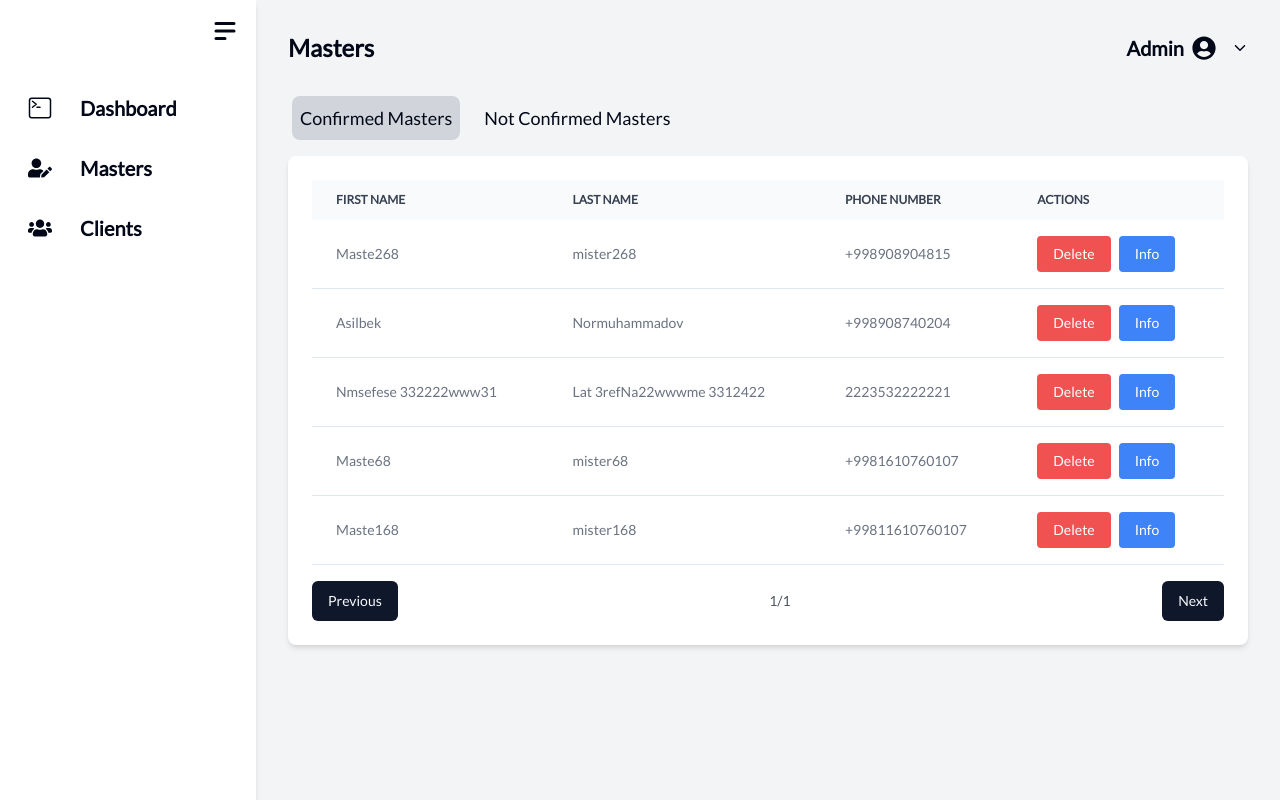
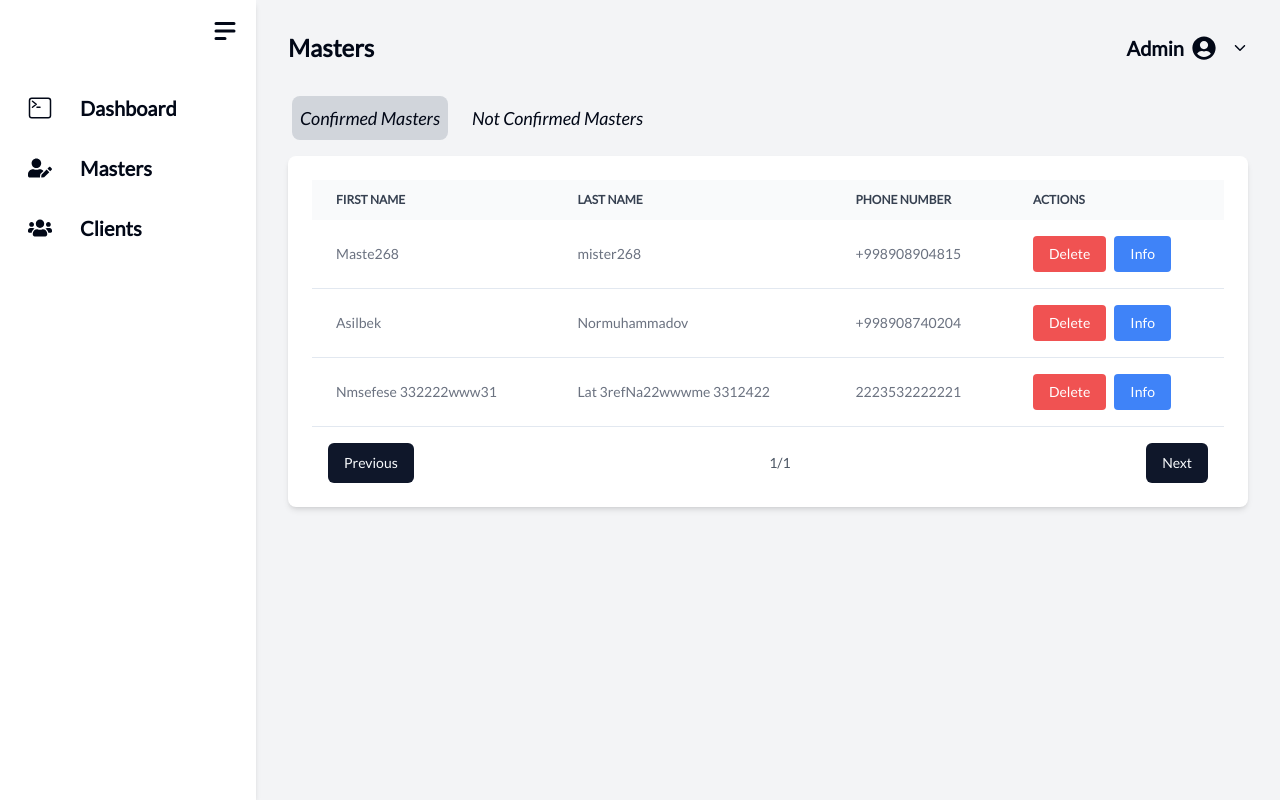
Before and after one commit to jasurhaydarovcode/football-stadium-dashboard, a React (Vite) app: page /masters in a window 1280 px wide. Built offline with nearby package versions, Linux system fonts and the light colour scheme; sample sign-in values are in the browser's storage.

Commit message:
Some upgrade

```diff
--- a/src/components/content/ClientsList.tsx
+++ b/src/components/content/ClientsList.tsx
@@ -8,8 +8,12 @@ interface Client {
 }
 
 const clients: Client[] = [
-    { firstName: 'Muhammadyusuf', lastName: 'Temirov', orderCount: 21, phoneNumber: '+998919517335' },
-    { firstName: 'client2', lastName: 'client2', orderCount: 0, phoneNumber: '55555222' }
+    {
+        firstName: 'Muhammadyusuf',
+        lastName: 'Temirov',
+        orderCount: 21,
+        phoneNumber: '+998919517335'
+    }
 ];
 
 function ClientsList() {
@@ -55,9 +59,9 @@ function ClientsList() {
                 </tbody>
             </table>
 
-            <div className="flex justify-between items-center mt-4">
+            <div className="flex justify-between items-center px-4 mt-4">
                 <button className="bg-gray-800 text-white px-4 py-2 rounded hover:bg-gray-900">Previous</button>
-                <span>1/3</span>
+                <span>1/1</span>
                 <button className="bg-gray-800 text-white px-4 py-2 rounded hover:bg-gray-900">Next</button>
             </div>
 
--- a/src/components/content/MastersConfirmed.tsx
+++ b/src/components/content/MastersConfirmed.tsx
@@ -25,16 +25,6 @@ const MastersConfirmed = () => {
             firstName: "Nmsefese 332222www31",
             lastName: "Lat 3refNa22wwwme 3312422",
             phoneNumber: "2223532222221"
-        },
-        {
-            firstName: "Maste68",
-            lastName: "mister68",
-            phoneNumber: "+9981610760107"
-        },
-        {
-            firstName: "Maste168",
-            lastName: "mister168",
-            phoneNumber: "+99811610760107"
         }
     ];
 
@@ -43,11 +33,6 @@ const MastersConfirmed = () => {
             firstName: "Asilbek",
             lastName: "Normuhammadov",
             phoneNumber: "+99811610760107"
-        },
-        {
-            firstName: "Asilbek",
-            lastName: "asilbek",
-            phoneNumber: "+998908904815"
         }
     ];
 
@@ -55,7 +40,7 @@ const MastersConfirmed = () => {
 
     return (
         <div>
-            <div className="mb-4 ml-1 flex gap-4">
+            <div className="mb-4 ml-1 flex gap-4" style={{ fontFamily: "Lato-Italic" }}>
                 <button
                     className={`text-lg p-2 rounded-lg transition duration-300 ease-in-out ${activeTab === 'confirmed' ? 'bg-gray-300' : 'hover:bg-gray-300'}`}
                     onClick={() => setActiveTab('confirmed')}
@@ -127,7 +112,7 @@ const MastersConfirmed = () => {
                     </table>
                 )}
                 {masters.length > 0 && (
-                    <div className="flex justify-between items-center mt-4">
+                    <div className="flex justify-between px-4 items-center mt-4">
                         <Button>Previous</Button>
                         <span className="text-sm text-gray-600">1/1</span>
                         <Button>Next</Button>
--- a/src/index.css
+++ b/src/index.css
@@ -54,6 +54,7 @@ body {
         --chart-5: 27 87% 67%;
         --radius: 0.5rem;
     }
+
     .dark {
         --background: 222.2 84% 4.9%;
         --foreground: 210 40% 98%;
@@ -86,6 +87,7 @@ body {
     * {
         @apply border-border;
     }
+
     body {
         @apply bg-background text-foreground;
     }
```
Lines whose indentation alone changed are shown as unchanged.
